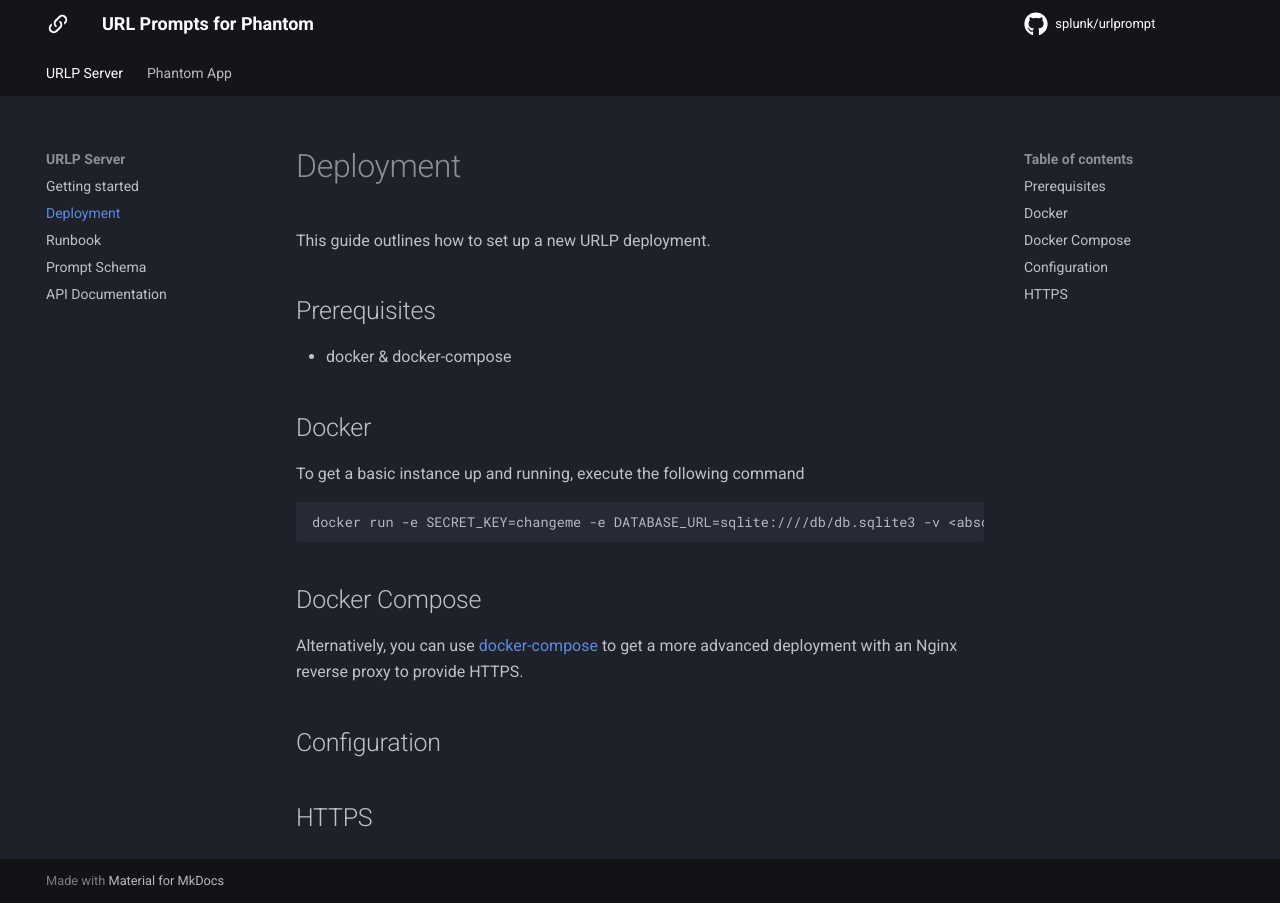
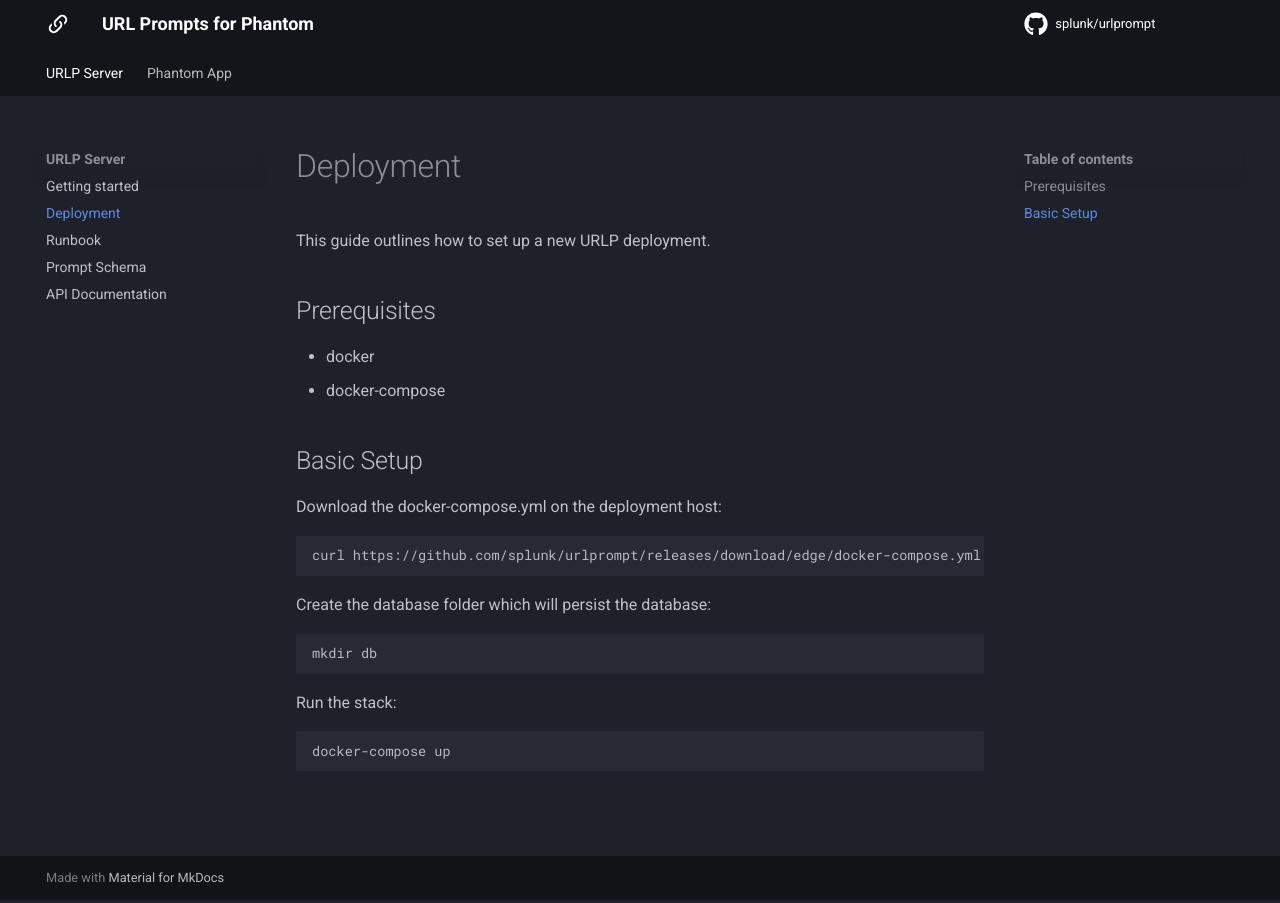
Before and after one commit to splunk/urlprompt, an MkDocs documentation site: the page built from docs/urlp/deployment.md, in a window 1280 px wide. Built offline with MkDocs 1.6.1 and Material for MkDocs 9.7.7, drawn with Linux system fonts in a browser that asks for light colours; comment, search, counter and statistics services are not loaded.

Commit message:
refactor

````diff
--- a/docs/urlp/deployment.md
+++ b/docs/urlp/deployment.md
@@ -4,22 +4,22 @@
 
 ## Prerequisites
 
-* docker & docker-compose
+* docker
+* docker-compose
 
-## Docker
+## Basic Setup
 
-To get a basic instance up and running, execute the following command
-
+Download the docker-compose.yml on the deployment host:
 ```
-docker run -e SECRET_KEY=changeme -e DATABASE_URL=sqlite:////db/db.sqlite3 -v <absolute-path-to-db-folder>:/db -p 5000:5000 ghcr.io/splunk/urlprompt:latest
+curl https://github.com/splunk/urlprompt/releases/download/edge/docker-compose.yml --output docker-compose.yml
 ```
 
-## Docker Compose
+Create the database folder which will persist the database:
+```
+mkdir db
+```
 
-Alternatively, you can use [docker-compose](https://docs.docker.com/compose/) to get a more advanced deployment with an Nginx reverse proxy to provide HTTPS.
-
-
-## Configuration
-
-
-## HTTPS
+Run the stack:
+```
+docker-compose up
+```
````
Also changed, not shown: 11 other files.
